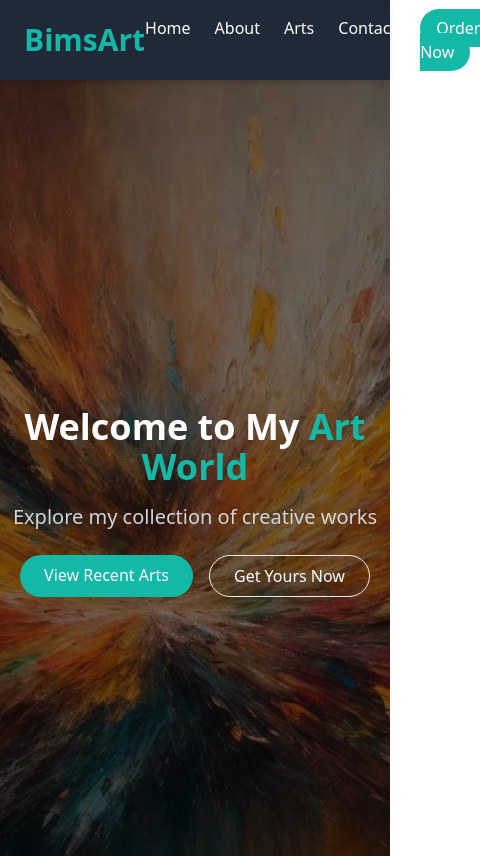
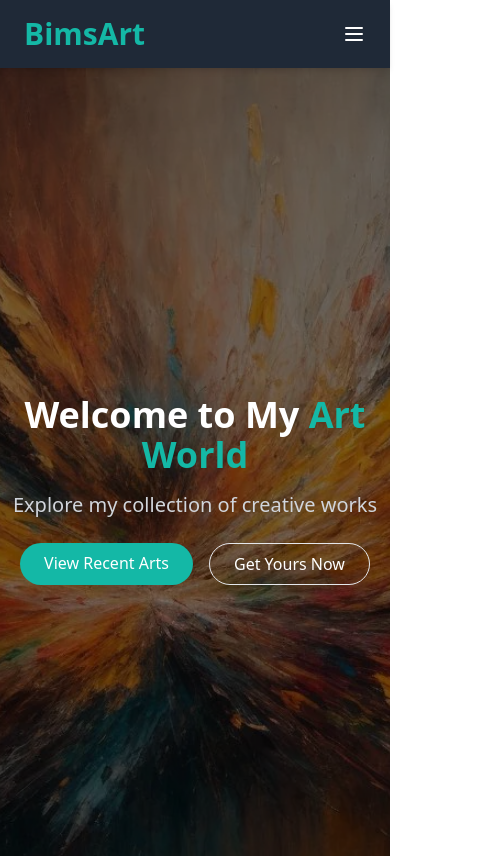
Before and after one commit to bijaydevkota/Bims_Art, a Next.js app: page / in a window 390 px wide. Shown: the top 856 px of the page, 480 px wide, since content can reach past the window. Built offline with nearby package versions, Linux system fonts and the light colour scheme.

Commit message:
navbar_responsive

```diff
--- a/app/page.tsx
+++ b/app/page.tsx
@@ -8,7 +8,7 @@ export default function Home() {
       <header className="bg-gray-800 shadow-md sticky top-0 z-50">
         <div className="container mx-auto px-6 py-4 flex justify-between items-center">
           <h1 className="text-3xl font-bold text-teal-500">BimsArt</h1>
-          <nav>
+          <nav className="hidden md:block">
             <ul className="flex space-x-6">
               <li>
                 <a href="#home" className="hover:text-teal-400">
@@ -35,12 +35,24 @@ export default function Home() {
                   href="https://www.instagram.com/bimsarts_/"
                   target="_blank"
                   className="bg-teal-500 text-white px-4 py-2 rounded-full hover:bg-teal-600 transition"
+                  rel="noreferrer"
                 >
                   Order Now
                 </a>
               </li>
             </ul>
           </nav>
+          <button className="md:hidden text-white">
+            <svg
+              xmlns="http://www.w3.org/2000/svg"
+              fill="none"
+              viewBox="0 0 24 24"
+              stroke="currentColor"
+              className="w-6 h-6"
+            >
+              <path strokeLinecap="round" strokeLinejoin="round" strokeWidth={2} d="M4 6h16M4 12h16M4 18h16" />
+            </svg>
+          </button>
         </div>
       </header>
 
@@ -79,7 +91,7 @@ export default function Home() {
             View Recent Arts
           </a>
           <a
-            href="https://www.instagram.com/bimsarts_/" target="_blank"
+            href="https://www.instagram.com/bimsarts_/" target="_"
             className="mt-6 inline-block bg-transparent border text-white py-2 px-6 rounded-full hover:bg-gray-50 hover:text-black transition"
           >
             Get Yours Now
@@ -117,7 +129,7 @@ export default function Home() {
               { path: "/art4.jpg", forSale: true },
               { path: "/art3.jpg", soldOut: true },
               { path: "/art2.jpg", forSale: true },
-              { path: "/art1.jpg", customized: true },
+              { path: "/art3.jpg", soldOut: true },
             ].map((image, index) => (
               <div
                 key={index}
```
